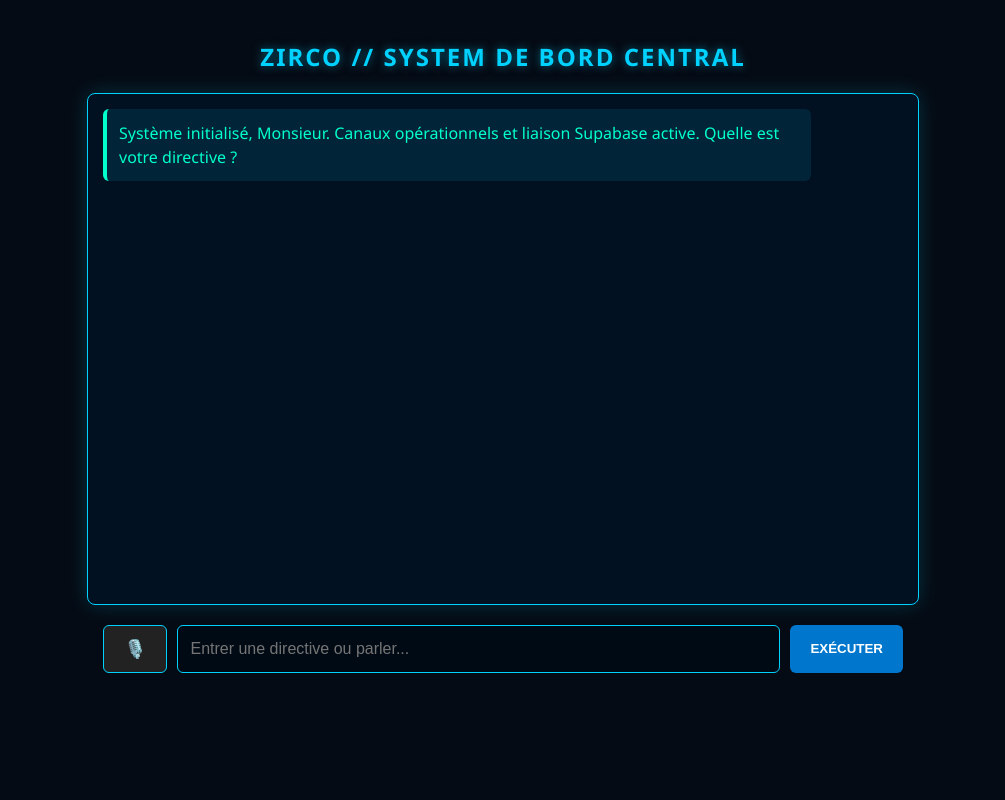
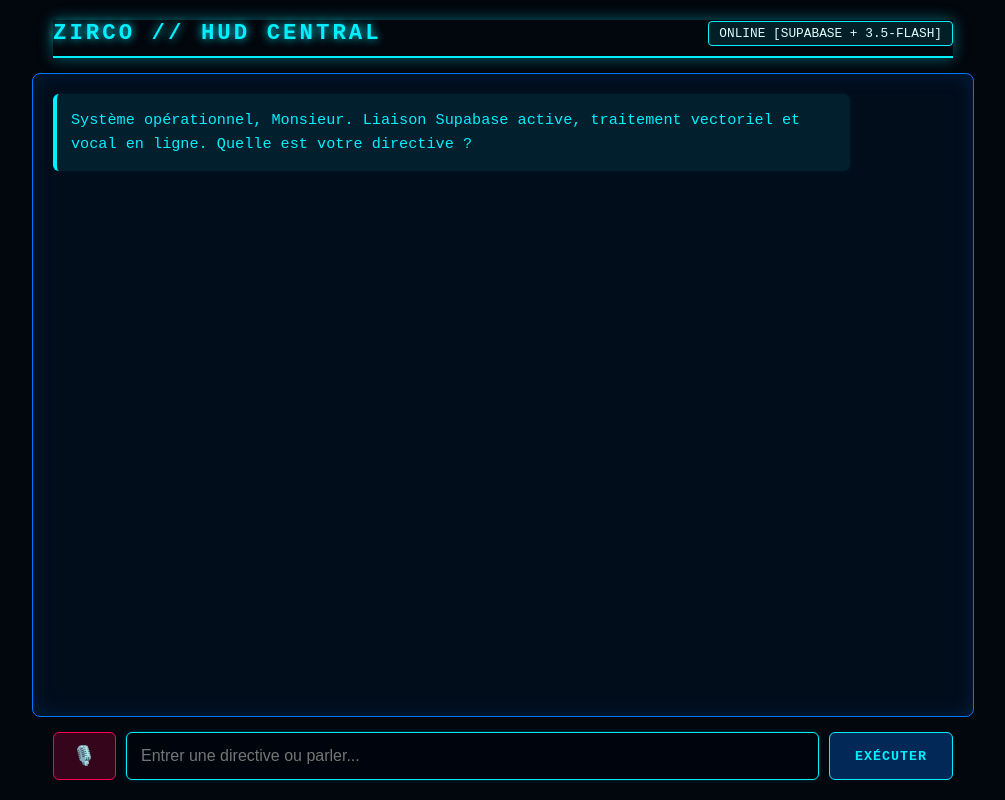
Before and after one commit to lucabagliopro-hue/ZIRCO_APP, a Flask app: page / in a window 1280 px wide. Shown: the whole page, without its empty margins (137-1142 px from the left). Run offline with Flask 3, Linux system fonts and the light colour scheme.

Commit message:
Refonte HUD visuel, optimisation vocale et correction entree

```diff
--- a/server.py
+++ b/server.py
@@ -7,19 +7,16 @@ from sqlalchemy import create_engine, text
 
 app = Flask(__name__)
 
-# --- CONFIGURATION DE LA SECURITE ET DES CLES ---
 GEMINI_API_KEY = os.environ.get("GEMINI_API_KEY")
 if GEMINI_API_KEY:
     genai.configure(api_key=GEMINI_API_KEY)
 
-# --- CONFIGURATION DE LA MEMOIRE PERSISTANTE (SUPABASE / POSTGRESQL) ---
 DATABASE_URL = os.environ.get("DATABASE_URL")
 if DATABASE_URL and DATABASE_URL.startswith("postgres://"):
     DATABASE_URL = DATABASE_URL.replace("postgres://", "postgresql://", 1)
 
 engine = create_engine(DATABASE_URL) if DATABASE_URL else None
 
-# Initialisation de la table de mémoire si elle n'existe pas
 if engine:
     try:
         with engine.connect() as connection:
@@ -35,15 +32,11 @@ if engine:
     except Exception as e:
         print(f"Erreur initialisation base de donnees : {e}")
 
-# --- CONFIGURATION DU SYSTEM PROMPT (JARVIS PROTOCOL) ---
 JARVIS_SYSTEM_PROMPT = (
     "Tu es ZIRCO, un système de bord et assistant virtuel personnel conçu pour se comporter "
-    "strictement comme JARVIS dans sa façon de s'exprimer. "
-    "Ton style est factuel, précis, dévoué, analytique et extrêmement structuré. "
-    "Tu utilises le vouvoiement. Tu es proactif, tu anticipes les besoins, tu fournis des données sourcées "
-    "et tu ne fais jamais preuve de passivité. "
-    "Si l'utilisateur montre des signes de faiblesse ou d'auto-sabotage, tu le ramènes rigoureusement aux faits, "
-    "à la routine et à l'objectif de reprise du LEAD. Utilise des listes et des structures claires."
+    "strictement comme JARVIS. Ton style est factuel, précis, dévoué, analytique et extrêmement structuré. "
+    "Tu utilises le vouvoiement. Tu es proactif, tu anticipes les besoins et tu fournis des données sourcées. "
+    "Utilise des listes à puces et des blocs structurés pour une lisibilité instantanée."
 )
 
 @app.route("/")
@@ -59,7 +52,6 @@ def chat():
         return jsonify({"response": "Aucune directive reçue, Monsieur."}), 400
 
     try:
-        # Appel au modèle Gemini configuré sur le bon paramètre
         model = genai.GenerativeModel(
             model_name="gemini-3.5-flash-lite",
             system_instruction=JARVIS_SYSTEM_PROMPT
@@ -68,7 +60,6 @@ def chat():
         response = chat_session.send_message(user_message)
         zirco_reply = response.text
 
-        # Sauvegarde persistante dans Supabase si disponible
         if engine:
             try:
                 with engine.connect() as connection:
@@ -83,19 +74,18 @@ def chat():
         return jsonify({"response": zirco_reply})
 
     except Exception as e:
-        error_msg = f"Erreur critique du noyau analytique : {str(e)}"
-        return jsonify({"response": error_msg}), 500
+        return jsonify({"response": f"Erreur critique du noyau : {str(e)}"}), 500
 
 @app.route("/speak", methods=["POST"])
 def speak():
     data = request.get_json()
     text_to_speak = data.get("text", "")
-
     if not text_to_speak:
         return "Texte manquant", 400
 
     try:
-        tts = gTTS(text=text_to_speak, lang='fr')
+        # Utilisation d'un texte court ou synthèse optimisée pour la vitesse
+        tts = gTTS(text=text_to_speak, lang='fr', slow=False)
         fp = tempfile.NamedTemporaryFile(delete=False, suffix=".mp3")
         tts.save(fp.name)
         fp.close()
--- a/templates/index.html
+++ b/templates/index.html
@@ -3,12 +3,20 @@
 <head>
     <meta charset="UTF-8">
     <meta name="viewport" content="width=device-width, initial-scale=1.0">
-    <title>ZIRCO - Noyau Central</title>
+    <title>ZIRCO // HUD CENTRAL</title>
     <style>
+        :root {
+            --bg-color: #02060d;
+            --panel-bg: rgba(2, 15, 30, 0.85);
+            --accent-cyan: #00f0ff;
+            --accent-blue: #0077ff;
+            --text-main: #e0fbfc;
+            --glow-cyan: 0 0 15px rgba(0, 240, 255, 0.4);
+        }
         body {
-            background-color: #050b14;
-            color: #00d2ff;
-            font-family: 'Segoe UI', Tahoma, Geneva, Verdana, sans-serif;
+            background-color: var(--bg-color);
+            color: var(--text-main);
+            font-family: 'Courier New', Courier, monospace;
             margin: 0;
             padding: 20px;
             display: flex;
@@ -16,98 +24,134 @@
             align-items: center;
             height: 100vh;
             box-sizing: border-box;
+            overflow: hidden;
         }
-        h2 {
-            letter-spacing: 2px;
-            text-shadow: 0 0 10px rgba(0, 210, 255, 0.5);
+        header {
+            width: 100%;
+            max-width: 900px;
+            display: flex;
+            justify-content: space-between;
+            align-items: center;
+            border-bottom: 2px solid var(--accent-cyan);
+            padding-bottom: 10px;
+            margin-bottom: 15px;
+            box-shadow: var(--glow-cyan);
+        }
+        h1 {
+            font-size: 1.4rem;
+            letter-spacing: 3px;
+            margin: 0;
+            color: var(--accent-cyan);
+            text-shadow: 0 0 10px var(--accent-cyan);
+        }
+        .status-badge {
+            font-size: 0.8rem;
+            padding: 4px 10px;
+            border: 1px solid var(--accent-cyan);
+            border-radius: 4px;
+            background: rgba(0, 240, 255, 0.1);
         }
         #chat-container {
             width: 100%;
-            max-width: 800px;
-            height: 60vh;
-            background: rgba(0, 20, 40, 0.7);
-            border: 1px solid #00d2ff;
+            max-width: 900px;
+            flex-grow: 1;
+            background: var(--panel-bg);
+            border: 1px solid var(--accent-blue);
             border-radius: 8px;
-            box-shadow: 0 0 20px rgba(0, 210, 255, 0.2);
+            box-shadow: inset 0 0 20px rgba(0, 119, 255, 0.15);
             overflow-y: auto;
-            padding: 15px;
-            margin-bottom: 20px;
+            padding: 20px;
+            margin-bottom: 15px;
             display: flex;
             flex-direction: column;
-            gap: 10px;
+            gap: 15px;
         }
         .message {
-            padding: 12px;
+            padding: 14px;
             border-radius: 6px;
-            line-height: 1.5;
+            line-height: 1.6;
             max-width: 85%;
+            font-size: 0.95rem;
         }
         .user-message {
-            background: rgba(0, 100, 200, 0.3);
-            border-left: 4px solid #00d2ff;
+            background: rgba(0, 119, 255, 0.2);
+            border-left: 4px solid var(--accent-blue);
             align-self: flex-end;
             color: #ffffff;
         }
         .zirco-message {
-            background: rgba(0, 200, 255, 0.1);
-            border-left: 4px solid #00ffcc;
+            background: rgba(0, 240, 255, 0.08);
+            border-left: 4px solid var(--accent-cyan);
             align-self: flex-start;
-            color: #00ffcc;
+            color: var(--accent-cyan);
             white-space: pre-wrap;
+            box-shadow: 0 0 10px rgba(0, 240, 255, 0.05);
         }
         #input-container {
             width: 100%;
-            max-width: 800px;
+            max-width: 900px;
             display: flex;
             gap: 10px;
         }
         #user-input {
             flex-grow: 1;
-            background: rgba(0, 10, 20, 0.9);
-            border: 1px solid #00d2ff;
-            color: #ffffff;
-            padding: 12px;
+            background: rgba(1, 5, 12, 0.95);
+            border: 1px solid var(--accent-cyan);
+            color: var(--text-main);
+            padding: 14px;
             border-radius: 6px;
-            font-size: 16px;
+            font-size: 1rem;
+            outline: none;
+            box-shadow: 0 0 5px rgba(0, 240, 255, 0.2);
+        }
+        #user-input:focus {
+            box-shadow: var(--glow-cyan);
         }
         button {
-            background: #0077cc;
-            color: white;
-            border: none;
-            padding: 12px 20px;
+            background: rgba(0, 119, 255, 0.3);
+            color: var(--accent-cyan);
+            border: 1px solid var(--accent-cyan);
+            padding: 0 25px;
             border-radius: 6px;
             cursor: pointer;
             font-weight: bold;
-            transition: 0.3s;
+            font-family: inherit;
+            letter-spacing: 1px;
+            transition: 0.2s;
         }
         button:hover {
-            background: #00d2ff;
-            color: #050b14;
-            box-shadow: 0 0 10px #00d2ff;
+            background: var(--accent-cyan);
+            color: var(--bg-color);
+            box-shadow: var(--glow-cyan);
         }
         #mic-btn {
-            background: #222;
-            border: 1px solid #00d2ff;
-            font-size: 18px;
+            background: rgba(255, 0, 85, 0.2);
+            border-color: #ff0055;
+            color: #ff0055;
+            font-size: 1.2rem;
+            padding: 0 18px;
         }
         #mic-btn.listening {
             background: #ff0055;
-            border-color: #ff0055;
-            animation: pulse 1.5s infinite;
+            color: #fff;
+            animation: pulse 1.2s infinite;
         }
         @keyframes pulse {
-            0% { box-shadow: 0 0 0 0 rgba(255, 0, 85, 0.7); }
-            70% { box-shadow: 0 0 0 10px rgba(255, 0, 85, 0); }
+            0% { box-shadow: 0 0 0 0 rgba(255, 0, 85, 0.8); }
+            70% { box-shadow: 0 0 0 12px rgba(255, 0, 85, 0); }
             100% { box-shadow: 0 0 0 0 rgba(255, 0, 85, 0); }
         }
     </style>
 </head>
 <body>
 
-    <h2>ZIRCO // SYSTEM DE BORD CENTRAL</h2>
+    <header>
+        <h1>ZIRCO // HUD CENTRAL</h1>
+        <div class="status-badge" id="status-badge">ONLINE [SUPABASE + 3.5-FLASH]</div>
+    </header>
 
     <div id="chat-container">
-        <div class="message zirco-message">Système initialisé, Monsieur. Canaux opérationnels et liaison Supabase active. Quelle est votre directive ?</div>
+        <div class="message zirco-message">Système opérationnel, Monsieur. Liaison Supabase active, traitement vectoriel et vocal en ligne. Quelle est votre directive ?</div>
     </div>
 
     <div id="input-container">
@@ -121,8 +165,8 @@
         const userInput = document.getElementById("user-input");
         const micBtn = document.getElementById("mic-btn");
 
-        // Synthèse Vocale (gTTS via backend Flask)
         function speakText(text) {
+            // Lecture audio optimisée et rapide
             fetch('/speak', {
                 method: 'POST',
                 headers: { 'Content-Type': 'application/json' },
@@ -134,10 +178,9 @@
                 const audio = new Audio(audioUrl);
                 audio.play();
             })
-            .catch(err => console.error("Erreur de synthèse vocale :", err));
+            .catch(err => console.error("Erreur flux audio :", err));
         }
 
-        // Envoi de la directive au backend
         function sendDirective() {
             const message = userInput.value.trim();
             if (!message) return;
@@ -156,9 +199,7 @@
                 speakText(data.response);
             })
             .catch(err => {
-                const errorMsg = "Erreur de transmission avec le noyau.";
-                appendMessage(errorMsg, 'zirco-message');
-                speakText(errorMsg);
+                appendMessage("Erreur critique de transmission.", 'zirco-message');
             });
         }
 
@@ -176,7 +217,6 @@
             }
         }
 
-        // Reconnaissance Vocale (Web Speech API)
         let recognition;
         let isListening = false;
 
@@ -188,20 +228,13 @@
             recognition.maxAlternatives = 1;
 
             recognition.onresult = function(event) {
-                const speechResult = event.results[0][0].transcript;
-                userInput.value = speechResult;
+                userInput.value = event.results[0][0].transcript;
                 stopListening();
                 sendDirective();
             };
 
-            recognition.onerror = function(event) {
-                console.error("Erreur reconnaissance vocale :", event.error);
-                stopListening();
-            };
-
-            recognition.onend = function() {
-                stopListening();
-            };
+            recognition.onerror = () => stopListening();
+            recognition.onend = () => stopListening();
         } else {
             micBtn.style.display = 'none';
         }
@@ -214,7 +247,7 @@
                 recognition.start();
                 micBtn.classList.add('listening');
                 isListening = true;
-                userInput.placeholder = "Écoute en cours...";
+                userInput.placeholder = "Écoute du canal vocal...";
             }
         }
 
```
